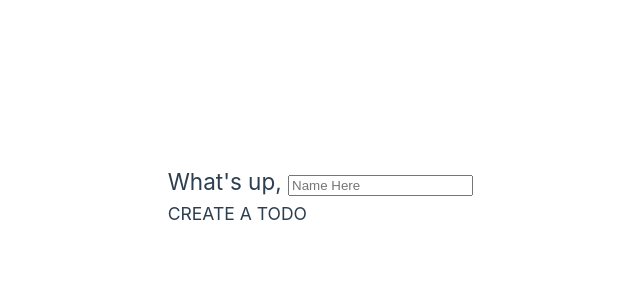
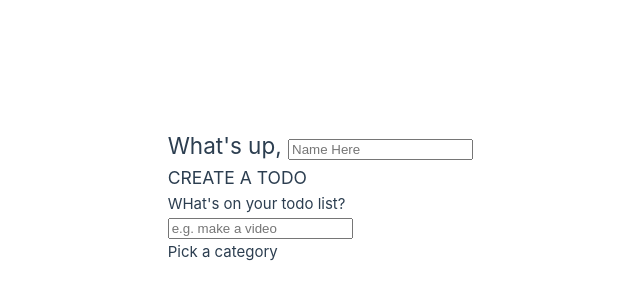
Before and after one commit to Mount-Blanc/to-do-list-v-Vue, a Vue app in the folder To-do/: page / in a window 1280 px wide. Shown: the part 204-504 px from the top of the page, without its empty margins (167-807 px from the left). Built offline with nearby package versions, Linux system fonts and the light colour scheme.

Commit message:
added pick a category section

```diff
--- a/To-do/src/App.vue
+++ b/To-do/src/App.vue
@@ -1,7 +1,7 @@
 <script setup>
 import { ref, onMounted, computed, watch } from 'vue'
 
-const todos = ref( [])
+const todos = ref([])
 const name = ref('')
 
 const input_content =ref('')
@@ -11,6 +11,7 @@
   return b.createdAt - a.createdAt
 }))
 
+const addTodo = () => {}
 
 watch(name, (newVal) => {
   localStorage.setItem('name', newVal)
@@ -37,7 +38,15 @@
       <h3>CREATE A TODO</h3>
     </section>
 
+    <form @submit.prevent="addTodo">
+    <h4>WHat's on your todo list?</h4>
+    <input
+    type="text"
+    placeholder="e.g. make a video"
+    v-model="input_content"/>
 
+    <h4>Pick a category</h4>
+    </form>
 </main>
 
 </template>
```
